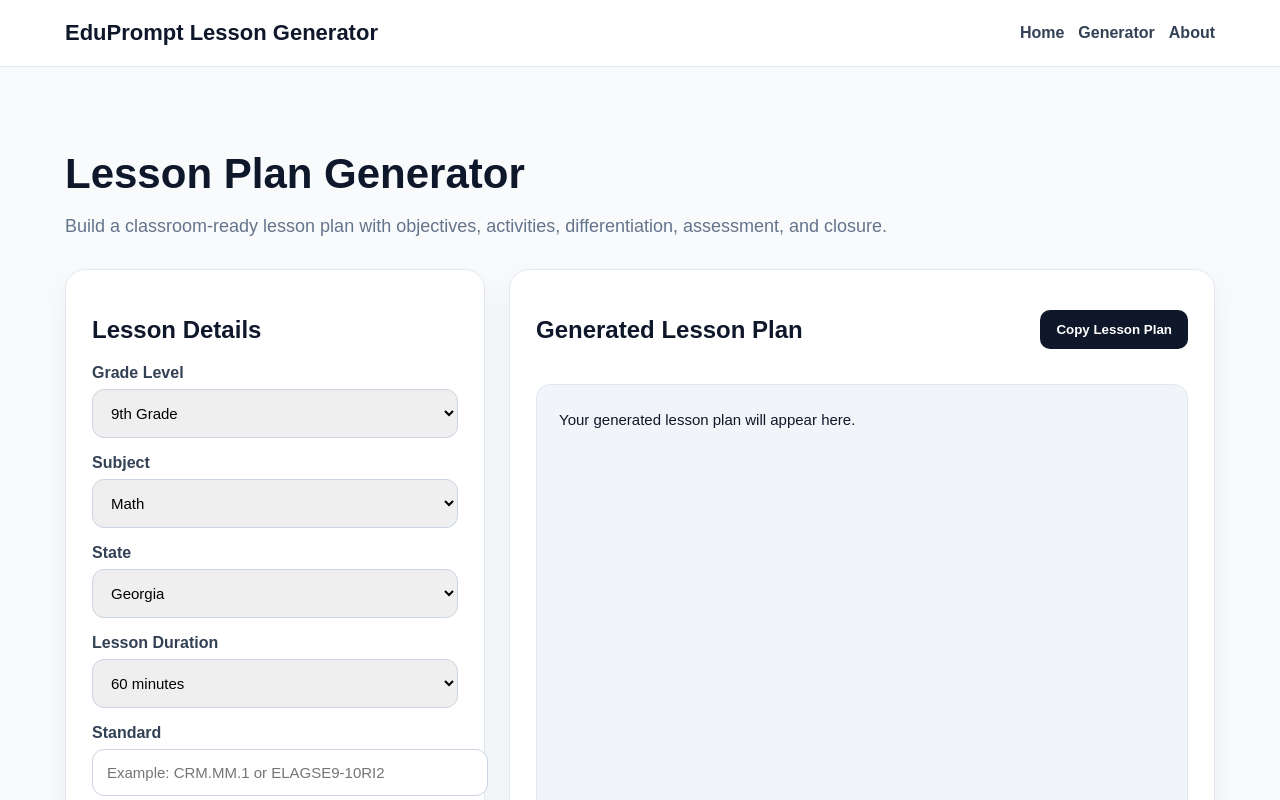
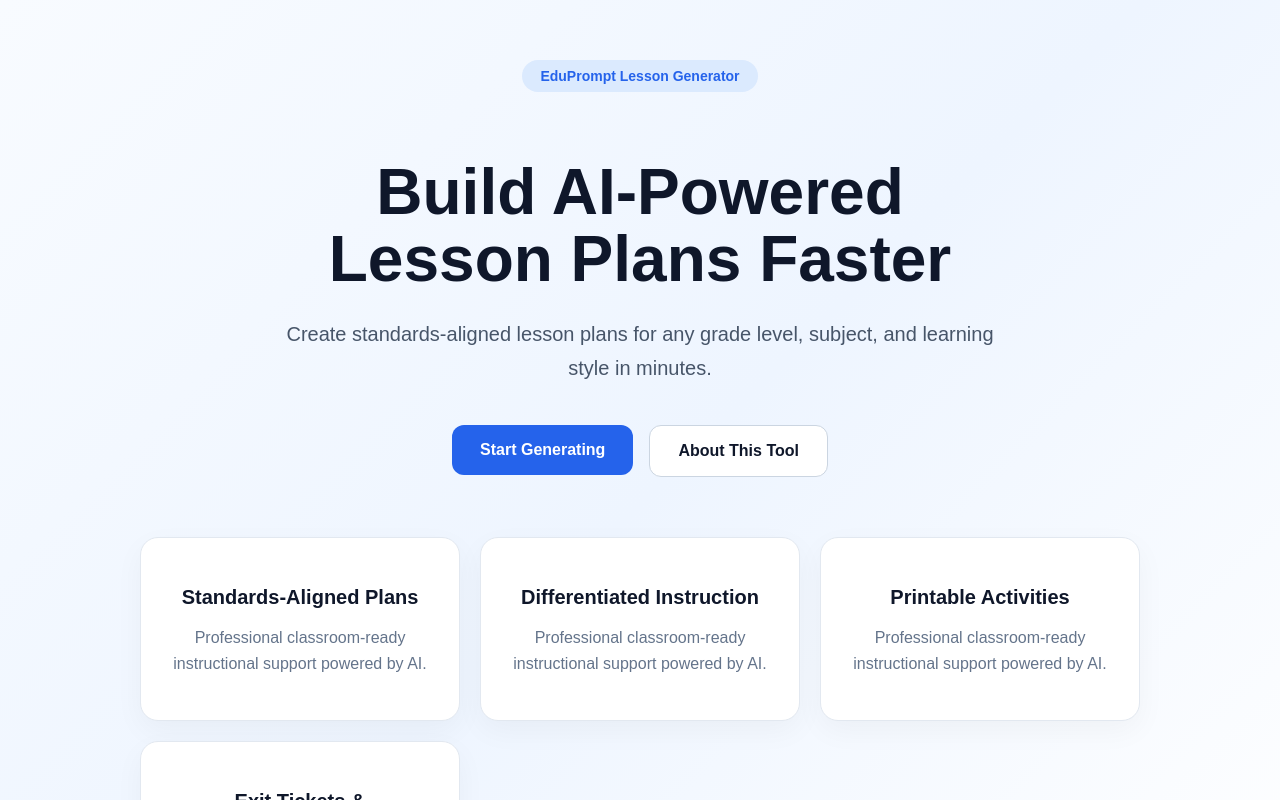
Before and after one commit to terrancevwilliams830-cloud/eduprompt-lesson-generator, a Next.js app: page /generator in a window 1280 px wide. Shown: the top 800 px of the page. Built offline with nearby package versions, Linux system fonts and the light colour scheme.

Commit message:
Update page.tsx

```diff
--- a/app/generator/page.tsx
+++ b/app/generator/page.tsx
@@ -1,409 +1,143 @@
-"use client";
-
-import { useState } from "react";
 import Link from "next/link";
 
-const grades = [
-  "Kindergarten",
-  "1st Grade",
-  "2nd Grade",
-  "3rd Grade",
-  "4th Grade",
-  "5th Grade",
-  "6th Grade",
-  "7th Grade",
-  "8th Grade",
-  "9th Grade",
-  "10th Grade",
-  "11th Grade",
-  "12th Grade",
-];
-
-const subjects = [
-  "Literature",
-  "Math",
-  "Reading",
-  "Science",
-  "Social Studies",
-  "PE",
-  "Art",
-  "CTAE",
-  "Economics",
-  "Personal Finance",
-];
-
-const durations = ["30 minutes", "45 minutes", "60 minutes", "90 minutes"];
-
-const states = [
-  "Georgia",
-  "Alabama",
-  "Florida",
-  "North Carolina",
-  "South Carolina",
-  "Tennessee",
-  "Texas",
-  "California",
-  "New York",
-  "Other",
-];
-
-const needs = [
-  "General Education",
-  "Inclusion / Co-Teaching",
-  "Small Group",
-  "Remediation",
-  "Enrichment",
-];
-
-const supports = [
-  "Reading Support",
-  "Vocabulary Support",
-  "Math Support",
-  "Behavior / Engagement",
-  "ELL Support",
-  "IEP Support",
-];
-
-export default function GeneratorPage() {
-  const [grade, setGrade] = useState("9th Grade");
-  const [subject, setSubject] = useState("Math");
-  const [duration, setDuration] = useState("60 minutes");
-  const [state, setState] = useState("Georgia");
-  const [standard, setStandard] = useState("");
-  const [topic, setTopic] = useState("");
-  const [studentNeed, setStudentNeed] = useState("General Education");
-  const [support, setSupport] = useState("Vocabulary Support");
-  const [lesson, setLesson] = useState("");
-
-  function generateLesson() {
-    const finalTopic = topic || "the selected topic";
-    const finalStandard = standard || "teacher-selected standard";
-
-    const output = `
-LESSON TITLE:
-${finalTopic} — ${grade} ${subject} Lesson
-
-GRADE / SUBJECT / DURATION:
-Grade: ${grade}
-Subject: ${subject}
-State: ${state}
-Duration: ${duration}
-
-STANDARD:
-${finalStandard}
-
-LEARNING OBJECTIVE:
-Students will understand and apply key concepts related to ${finalTopic} through guided instruction, collaborative practice, and independent application.
-
-I CAN STATEMENT:
-I can explain and apply what I learned about ${finalTopic} using examples, academic vocabulary, and classroom practice.
-
-MATERIALS:
-- Teacher presentation or board notes
-- Student notebook or worksheet
-- Vocabulary list
-- Practice problems or reading passage
-- Exit ticket
-
-WARM-UP / BELL RINGER:
-Students will respond to a short prompt connected to ${finalTopic}. The teacher will review responses to activate prior knowledge and identify misconceptions.
-
-DIRECT INSTRUCTION:
-The teacher will introduce the lesson objective, explain key vocabulary, model examples, and connect the topic to real-world or classroom examples. Students will take notes and ask clarifying questions.
-
-GUIDED PRACTICE:
-Students will work through sample tasks with teacher support. The teacher will check for understanding, provide corrective feedback, and model thinking aloud.
-
-INDEPENDENT PRACTICE:
-Students will complete a short assignment that requires them to apply the lesson skill independently. The task should include at least one written response or explanation.
-
-DIFFERENTIATION SUPPORTS:
-Student Need: ${studentNeed}
-Support Focus: ${support}
-
-Suggested supports:
-- Provide sentence starters or guided notes
-- Reduce language load when needed
-- Use visuals, examples, or vocabulary previews
-- Allow partner discussion before written response
-- Provide small-group reteaching for students needing extra support
-- Offer extension questions for advanced learners
-
-ASSESSMENT / EXIT TICKET:
-Students will complete a 3-question exit ticket:
-1. What is one key idea you learned today?
-2. Solve or explain one example related to ${finalTopic}.
-3. What question do you still have?
-
-CLOSURE:
-The teacher will review the I Can statement, summarize the main learning, and preview how the skill connects to the next lesson.
-
-TEACHER NOTES:
-Use student responses from the exit ticket to plan reteaching, small-group support, or enrichment for the next class period.
-    `.trim();
-
-    setLesson(output);
-  }
-
-  function clearForm() {
-    setStandard("");
-    setTopic("");
-    setLesson("");
-  }
-
-  async function copyLesson() {
-    if (!lesson) return;
-    await navigator.clipboard.writeText(lesson);
-    alert("Lesson plan copied!");
-  }
-
+export default function HomePage() {
   return (
     <main
       style={{
         minHeight: "100vh",
-        background: "#f8fafc",
+        background:
+          "linear-gradient(135deg, #f8fbff 0%, #eef5ff 50%, #ffffff 100%)",
+        padding: "60px 20px",
         fontFamily: "Arial, sans-serif",
-        color: "#0f172a",
       }}
     >
-      <header
+      <div style={{ maxWidth: "1000px", margin: "0 auto", textAlign: "center" }}>
+        <div
           style={{
-          background: "white",
-          borderBottom: "1px solid #e2e8f0",
-          padding: "20px",
+            display: "inline-block",
+            background: "#dbeafe",
+            color: "#2563eb",
+            padding: "8px 18px",
+            borderRadius: "999px",
+            fontWeight: 700,
+            fontSize: "14px",
+            marginBottom: "24px",
           }}
         >
-        <div
+          EduPrompt Lesson Generator
+        </div>
+
+        <h1
           style={{
-            maxWidth: "1150px",
-            margin: "0 auto",
-            display: "flex",
-            justifyContent: "space-between",
-            alignItems: "center",
-            gap: "16px",
-            flexWrap: "wrap",
+            fontSize: "64px",
+            lineHeight: 1.05,
+            marginBottom: "24px",
+            color: "#0f172a",
+            fontWeight: 800,
           }}
         >
-          <Link href="/" style={{ textDecoration: "none", color: "#0f172a" }}>
-            <strong style={{ fontSize: "22px" }}>EduPrompt Lesson Generator</strong>
-          </Link>
-
-          <nav style={{ display: "flex", gap: "14px", flexWrap: "wrap" }}>
-            <Link href="/" style={navLink}>Home</Link>
-            <Link href="/generator" style={navLink}>Generator</Link>
-            <Link href="/about" style={navLink}>About</Link>
-          </nav>
-        </div>
-      </header>
-
-      <section style={{ padding: "48px 20px" }}>
-        <div style={{ maxWidth: "1150px", margin: "0 auto" }}>
-          <h1 style={{ fontSize: "42px", marginBottom: "12px" }}>
-            Lesson Plan Generator
+          Build AI-Powered
+          <br />
+          Lesson Plans Faster
         </h1>
 
-          <p style={{ color: "#64748b", fontSize: "18px", marginBottom: "32px" }}>
-            Build a classroom-ready lesson plan with objectives, activities,
-            differentiation, assessment, and closure.
+        <p
+          style={{
+            fontSize: "20px",
+            lineHeight: 1.7,
+            color: "#475569",
+            maxWidth: "720px",
+            margin: "0 auto 40px",
+          }}
+        >
+          Create standards-aligned lesson plans for any grade level, subject,
+          and learning style in minutes.
         </p>
 
         <div
           style={{
-              display: "grid",
-              gridTemplateColumns: "minmax(280px, 420px) 1fr",
-              gap: "24px",
-              alignItems: "start",
+            display: "flex",
+            gap: "16px",
+            justifyContent: "center",
+            flexWrap: "wrap",
+            marginBottom: "60px",
           }}
         >
-            <section style={cardStyle}>
-              <h2 style={{ marginBottom: "20px" }}>Lesson Details</h2>
+          <Link href="/generator">
+            <button
+              style={{
+                background: "#2563eb",
+                color: "white",
+                border: "none",
+                padding: "16px 28px",
+                borderRadius: "12px",
+                fontSize: "16px",
+                fontWeight: 700,
+                cursor: "pointer",
+              }}
+            >
+              Start Generating
+            </button>
+          </Link>
 
-              <Field label="Grade Level">
-                <select value={grade} onChange={(e) => setGrade(e.target.value)} style={inputStyle}>
-                  {grades.map((item) => <option key={item}>{item}</option>)}
-                </select>
-              </Field>
+          <Link href="/about">
+            <button
+              style={{
+                background: "white",
+                color: "#0f172a",
+                border: "1px solid #cbd5e1",
+                padding: "16px 28px",
+                borderRadius: "12px",
+                fontSize: "16px",
+                fontWeight: 700,
+                cursor: "pointer",
+              }}
+            >
+              About This Tool
+            </button>
+          </Link>
+        </div>
 
-              <Field label="Subject">
-                <select value={subject} onChange={(e) => setSubject(e.target.value)} style={inputStyle}>
-                  {subjects.map((item) => <option key={item}>{item}</option>)}
-                </select>
-              </Field>
-
-              <Field label="State">
-                <select value={state} onChange={(e) => setState(e.target.value)} style={inputStyle}>
-                  {states.map((item) => <option key={item}>{item}</option>)}
-                </select>
-              </Field>
-
-              <Field label="Lesson Duration">
-                <select value={duration} onChange={(e) => setDuration(e.target.value)} style={inputStyle}>
-                  {durations.map((item) => <option key={item}>{item}</option>)}
-                </select>
-              </Field>
-
-              <Field label="Standard">
-                <input
-                  value={standard}
-                  onChange={(e) => setStandard(e.target.value)}
-                  placeholder="Example: CRM.MM.1 or ELAGSE9-10RI2"
-                  style={inputStyle}
-                />
-              </Field>
-
-              <Field label="Lesson Topic">
-                <input
-                  value={topic}
-                  onChange={(e) => setTopic(e.target.value)}
-                  placeholder="Example: Functions in real life"
-                  style={inputStyle}
-                />
-              </Field>
-
-              <Field label="Student Need">
-                <select value={studentNeed} onChange={(e) => setStudentNeed(e.target.value)} style={inputStyle}>
-                  {needs.map((item) => <option key={item}>{item}</option>)}
-                </select>
-              </Field>
-
-              <Field label="Differentiation Focus">
-                <select value={support} onChange={(e) => setSupport(e.target.value)} style={inputStyle}>
-                  {supports.map((item) => <option key={item}>{item}</option>)}
-                </select>
-              </Field>
-
-              <button onClick={generateLesson} style={primaryButton}>
-                Generate Lesson Plan
-              </button>
-
-              <button onClick={clearForm} style={secondaryButton}>
-                Clear Form
-              </button>
-            </section>
-
-            <section style={cardStyle}>
         <div
           style={{
-                  display: "flex",
-                  justifyContent: "space-between",
-                  gap: "12px",
-                  alignItems: "center",
-                  flexWrap: "wrap",
-                  marginBottom: "20px",
+            display: "grid",
+            gridTemplateColumns: "repeat(auto-fit,minmax(240px,1fr))",
+            gap: "20px",
           }}
         >
-                <h2>Generated Lesson Plan</h2>
-
-                <button onClick={copyLesson} style={copyButton}>
-                  Copy Lesson Plan
-                </button>
-              </div>
-
-              <pre
+          {[
+            "Standards-Aligned Plans",
+            "Differentiated Instruction",
+            "Printable Activities",
+            "Exit Tickets & Assessments",
+          ].map((item) => (
+            <div
+              key={item}
               style={{
-                  whiteSpace: "pre-wrap",
-                  background: "#f1f5f9",
+                background: "white",
+                padding: "28px",
+                borderRadius: "18px",
                 border: "1px solid #e2e8f0",
-                  borderRadius: "14px",
-                  padding: "22px",
-                  minHeight: "560px",
-                  fontSize: "15px",
-                  lineHeight: 1.7,
-                  fontFamily: "Arial, sans-serif",
+                boxShadow: "0 10px 30px rgba(0,0,0,0.04)",
               }}
             >
-                {lesson || "Your generated lesson plan will appear here."}
-              </pre>
+              <h3
+                style={{
+                  fontSize: "20px",
+                  marginBottom: "12px",
+                  color: "#0f172a",
+                }}
+              >
+                {item}
+              </h3>
 
-              <Link href="/" style={{ display: "inline-block", marginTop: "18px", color: "#2563eb", fontWeight: 700 }}>
-                ← Back to Home
-              </Link>
-            </section>
+              <p style={{ color: "#64748b", lineHeight: 1.6 }}>
+                Professional classroom-ready instructional support powered by AI.
+              </p>
+            </div>
+          ))}
         </div>
       </div>
-      </section>
     </main>
   );
 }
-
-function Field({
-  label,
-  children,
-}: {
-  label: string;
-  children: React.ReactNode;
-}) {
-  return (
-    <label style={{ display: "block", marginBottom: "16px" }}>
-      <span
-        style={{
-          display: "block",
-          fontWeight: 700,
-          marginBottom: "7px",
-          color: "#334155",
-        }}
-      >
-        {label}
-      </span>
-      {children}
-    </label>
-  );
-}
-
-const navLink: React.CSSProperties = {
-  color: "#334155",
-  textDecoration: "none",
-  fontWeight: 700,
-};
-
-const cardStyle: React.CSSProperties = {
-  background: "white",
-  border: "1px solid #e2e8f0",
-  borderRadius: "20px",
-  padding: "26px",
-  boxShadow: "0 10px 30px rgba(15, 23, 42, 0.05)",
-};
-
-const inputStyle: React.CSSProperties = {
-  width: "100%",
-  padding: "14px",
-  borderRadius: "12px",
-  border: "1px solid #cbd5e1",
-  fontSize: "15px",
-};
-
-const primaryButton: React.CSSProperties = {
-  width: "100%",
-  background: "#2563eb",
-  color: "white",
-  border: "none",
-  borderRadius: "12px",
-  padding: "15px",
-  fontWeight: 800,
-  fontSize: "16px",
-  cursor: "pointer",
-  marginTop: "10px",
-};
-
-const secondaryButton: React.CSSProperties = {
-  width: "100%",
-  background: "white",
-  color: "#0f172a",
-  border: "1px solid #cbd5e1",
-  borderRadius: "12px",
-  padding: "14px",
-  fontWeight: 800,
-  fontSize: "15px",
-  cursor: "pointer",
-  marginTop: "12px",
-};
-
-const copyButton: React.CSSProperties = {
-  background: "#0f172a",
-  color: "white",
-  border: "none",
-  borderRadius: "10px",
-  padding: "12px 16px",
-  fontWeight: 800,
-  cursor: "pointer",
-};
```
Lines whose indentation alone changed are shown as unchanged.
